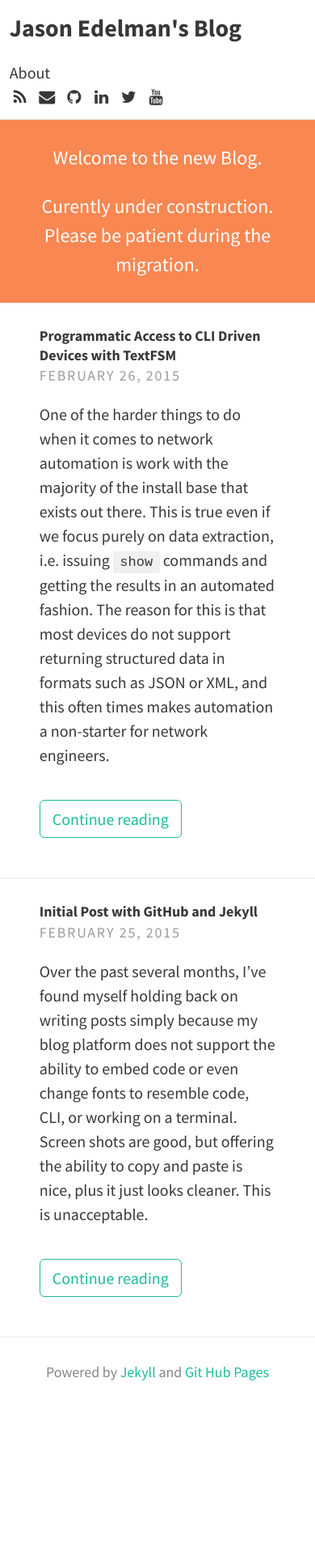
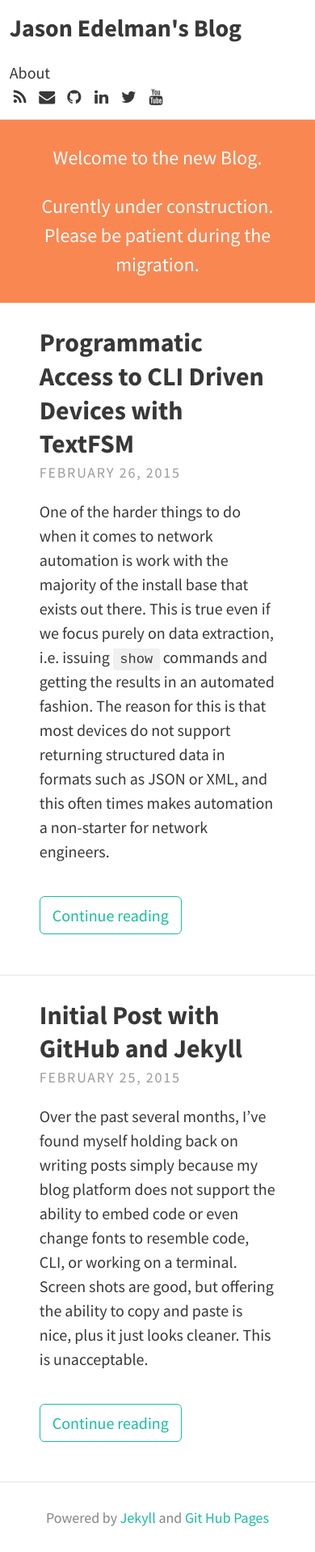
Before and after one commit to jedelman8/jedelman8.github.com, a Jekyll site: the page built from index.html, in a window 390 px wide. Shown: the whole page at 81% size. Built offline with Jekyll 4.4.1, drawn with Linux system fonts in a browser that asks for light colours; nearby versions of some CDN libraries; the list of posts is cut into pages by our own code; before the commit the page ends 1737 px from its top, so only the background shows below that.

Commit message:
testing mobile css

```diff
--- a/_sass/layouts/_posts.scss
+++ b/_sass/layouts/_posts.scss
@@ -31,7 +31,7 @@ header {
 }
 @media (max-width: 48em) {
   h1 {
-  font-size: 90%;
+  font-size: 1.6em;
   }
 
 }
```
